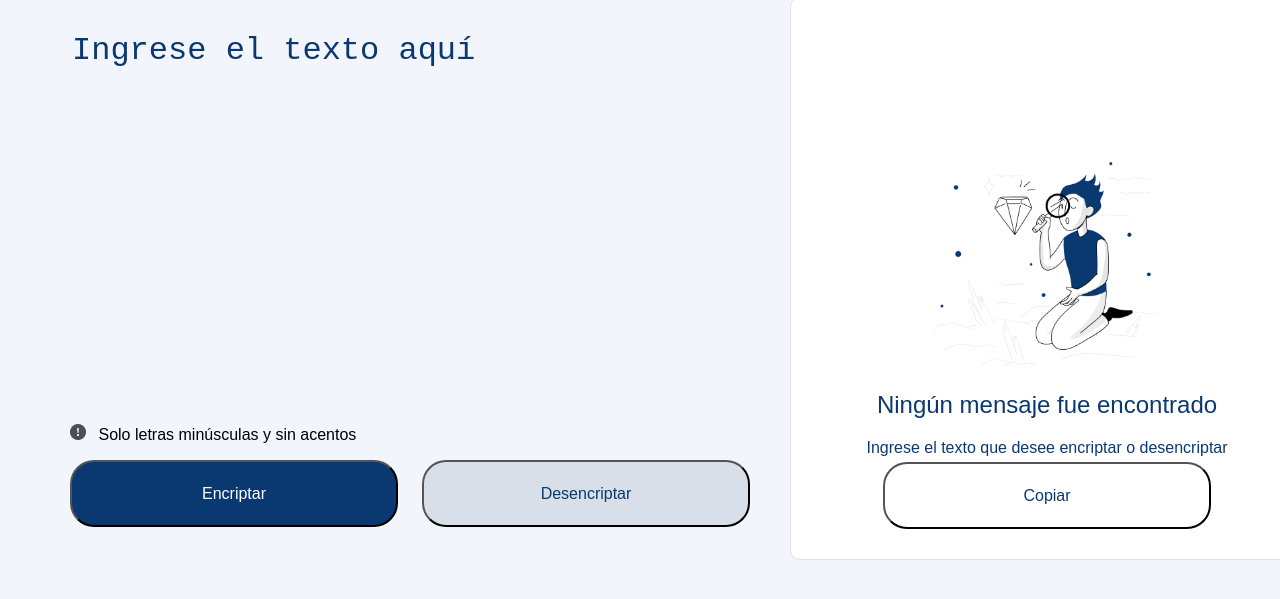
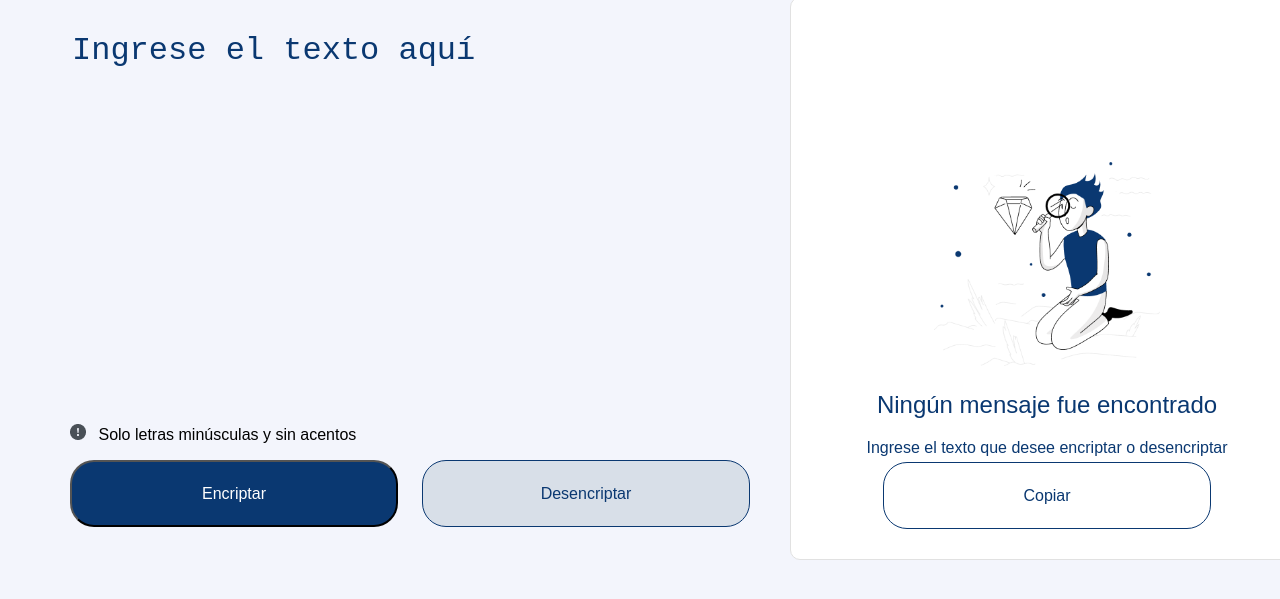
Before and after one commit to YAM912/encriptador, a plain HTML site: page index.html in a window 1280 px wide. Shown: the part 71-670 px from the top of the page. Drawn offline with Linux system fonts and the light colour scheme.

Commit message:
cambio en bordes a botones copiar y desencriptar

```diff
--- a/styles.css
+++ b/styles.css
@@ -104,6 +104,7 @@ body {
     font-size: 16px;
     background-color: var(--colorBotonInactivo);
     color: var(--colorAzul);
+    border: 1px solid var(--colorAzul);
 }
 
 .mostrarResultado {
@@ -157,6 +158,7 @@ body {
     background-color: white;
     color: #0A3871;
     font-size: 16px;
+    border: 1px solid var(--colorAzul);
 }
 
 footer {
```
